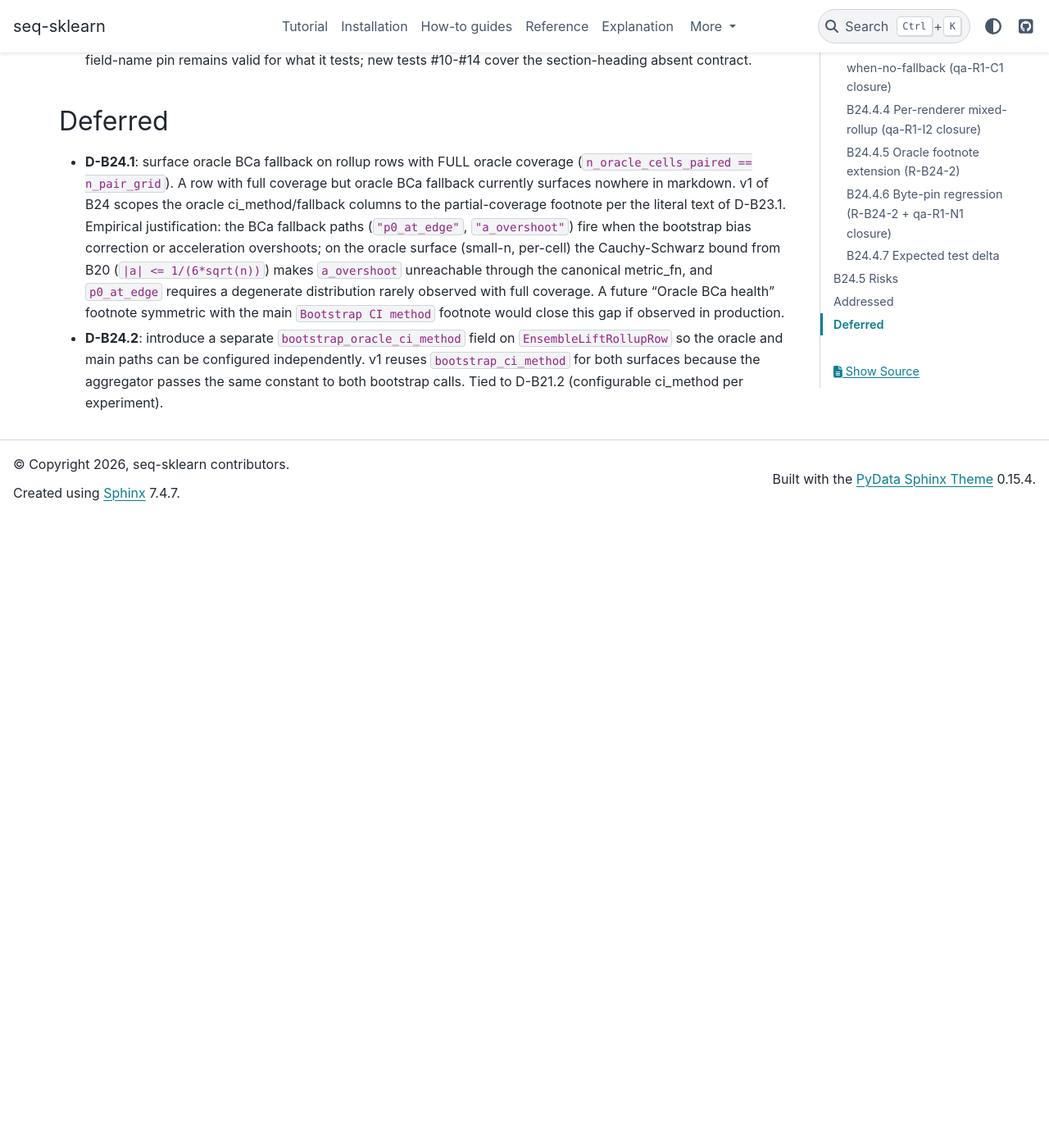
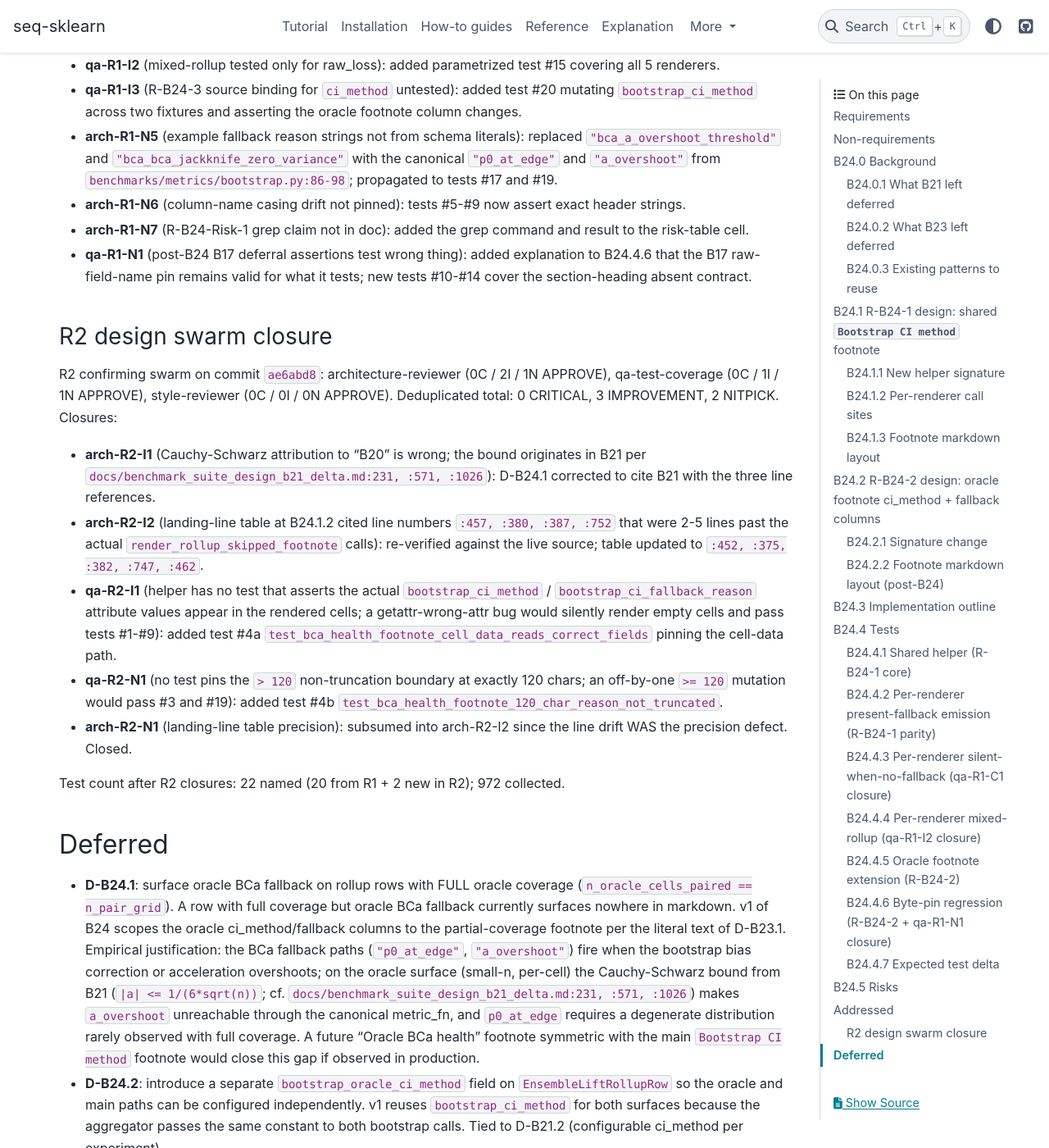
Before and after one commit to switch527/seq-sklearn, a Sphinx documentation site: the page built from docs/benchmark_suite_design_b24_delta.md, in a window 1280 px wide and 1400 px high, scrolled down 9792 px. Shown: the whole window at 82% size. Built offline with Sphinx 7.4.7 and the PyData theme 0.15.4, drawn with Linux system fonts in a browser that asks for light colours; pages that are not in the unit, such as notebooks, are missing from menus; before the commit the page ends 10422 px from its top, so only the background shows below that; some of the changed text lies outside the part shown.

Commit message:
docs(B24): close R2 design swarm IMPs (0C/3I/2N consensus)
R2 design swarm reached consensus (0 CRITICAL). Closing IMPs:
- arch-R2-I1: Cauchy-Schwarz attribution corrected from
  "B20" to "B21" with the three line citations.
- arch-R2-I2: landing-line table re-verified against live
  source; 4 of 5 lines were off by 2-5 (the
  render_rollup_skipped_footnote calls actually sit at
  raw_loss:452, ensemble:375, training_time:382,
  hpo_uplift:747; ensemble_lift:462 was correct).
- qa-R2-I1: added test #4a cell-data reader pin to catch
  getattr-wrong-attr bugs (the helper's two new columns'
  cell-data path was untested directly).
- qa-R2-N1: added test #4b 120-char non-truncation
  boundary pin against an off-by-one >=120 mutation.
- arch-R2-N1: subsumed into arch-R2-I2.

Test count now 22 named / 972 collected (was 20/970).

Co-Authored-By: Claude Opus 4.7 (1M context) <noreply@anthropic.com>

```diff
--- a/docs/benchmark_suite_design_b24_delta.md
+++ b/docs/benchmark_suite_design_b24_delta.md
@@ -128,11 +128,11 @@ inserted):
 
 | Renderer | Insert after |
 |---|---|
-| `raw_loss.py` | the `render_rollup_skipped_footnote` call near `:457` |
-| `ensemble.py` (pairwise) | the `render_rollup_skipped_footnote` call near `:380` |
-| `training_time.py` | the `render_rollup_skipped_footnote` call near `:387` |
-| `hpo_uplift.py` | the `no_paired` block after `_render_partial_coverage_footnote` near `:752` |
-| `ensemble_lift.py` | the `render_rollup_skipped_footnote` call at `:462-467` (i.e., AFTER `_render_oracle_partial_coverage_footnote`) |
+| `raw_loss.py` | the `render_rollup_skipped_footnote` call at `:452` |
+| `ensemble.py` (pairwise) | the `render_rollup_skipped_footnote` call at `:375` |
+| `training_time.py` | the `render_rollup_skipped_footnote` call at `:382` |
+| `hpo_uplift.py` | the `render_rollup_skipped_footnote` call at `:747` (which itself follows `_render_partial_coverage_footnote` at `:734`) |
+| `ensemble_lift.py` | the `render_rollup_skipped_footnote` call at `:462` (which itself follows `_render_oracle_partial_coverage_footnote` at `:448`) |
 
 Block to insert:
 
@@ -273,6 +273,20 @@ Baseline test count verified live on commit `b569528` via
    the helper docstring at B24.1.1 (mirrors
    `_render_oracle_partial_coverage_footnote`'s early-return
    at `ensemble_lift.py:490-491`).
+4a. `test_bca_health_footnote_cell_data_reads_correct_fields`
+    (qa-R2-I1 closure): call `render_bca_health_footnote`
+    with a single row whose `bootstrap_ci_method="bca"` and
+    `bootstrap_ci_fallback_reason="p0_at_edge"`; assert
+    both literal values appear in the rendered output. Kills
+    a `getattr(row, "wrong_attr", "")` bug that tests #1-#9
+    would miss (those tests pin the heading and column-label
+    strings but not the cell-data path).
+4b. `test_bca_health_footnote_120_char_reason_not_truncated`
+    (qa-R2-N1 closure): pass a row with an exactly 120-char
+    `bootstrap_ci_fallback_reason`; assert the full 120-char
+    string IS in the rendered output (no truncation). Pins
+    the `> 120` boundary against an off-by-one mutation
+    (`>= 120`) that tests #3 and #19 cannot catch alone.
 
 ### B24.4.2 Per-renderer present-fallback emission (R-B24-1 parity)
 
@@ -397,10 +411,12 @@ Baseline (commit `b569528`): 946 tests collected.
 
 - Existing tests: 946 → 946 unchanged (B23 byte-pin tests +
   B17 fixtures already absent-fallback).
-- B24-new: 20 named tests + 4 extra parametrize collected
-  on test #15 (5 renderers - 1 named = 4 extras).
-- Total named: 946 + 20 = 966.
-- Total collected: 946 + 20 + 4 = 970.
+- B24-new: 22 named tests (20 in R1 + 2 added in R2:
+  #4a cell-data reader pin, #4b 120-char non-truncation
+  boundary) + 4 extra parametrize collected on test #15
+  (5 renderers - 1 named = 4 extras).
+- Total named: 946 + 22 = 968.
+- Total collected: 946 + 22 + 4 = 972.
 
 ## B24.5 Risks
 
@@ -470,6 +486,42 @@ IMPROVEMENT, 5 NITPICK. Closures:
   field-name pin remains valid for what it tests; new tests
   #10-#14 cover the section-heading absent contract.
 
+### R2 design swarm closure
+
+R2 confirming swarm on commit `ae6abd8`:
+architecture-reviewer (0C / 2I / 1N APPROVE),
+qa-test-coverage (0C / 1I / 1N APPROVE), style-reviewer
+(0C / 0I / 0N APPROVE). Deduplicated total: 0 CRITICAL,
+3 IMPROVEMENT, 2 NITPICK. Closures:
+
+- **arch-R2-I1** (Cauchy-Schwarz attribution to "B20" is
+  wrong; the bound originates in B21 per
+  `docs/benchmark_suite_design_b21_delta.md:231, :571,
+  :1026`): D-B24.1 corrected to cite B21 with the three
+  line references.
+- **arch-R2-I2** (landing-line table at B24.1.2 cited line
+  numbers `:457, :380, :387, :752` that were 2-5 lines past
+  the actual `render_rollup_skipped_footnote` calls):
+  re-verified against the live source; table updated to
+  `:452, :375, :382, :747, :462`.
+- **qa-R2-I1** (helper has no test that asserts the actual
+  `bootstrap_ci_method` / `bootstrap_ci_fallback_reason`
+  attribute values appear in the rendered cells; a
+  getattr-wrong-attr bug would silently render empty cells
+  and pass tests #1-#9): added test #4a
+  `test_bca_health_footnote_cell_data_reads_correct_fields`
+  pinning the cell-data path.
+- **qa-R2-N1** (no test pins the `> 120` non-truncation
+  boundary at exactly 120 chars; an off-by-one `>= 120`
+  mutation would pass #3 and #19): added test #4b
+  `test_bca_health_footnote_120_char_reason_not_truncated`.
+- **arch-R2-N1** (landing-line table precision): subsumed
+  into arch-R2-I2 since the line drift WAS the precision
+  defect. Closed.
+
+Test count after R2 closures: 22 named (20 from R1 + 2 new
+in R2); 972 collected.
+
 ## Deferred
 
 - **D-B24.1**: surface oracle BCa fallback on rollup rows
@@ -482,10 +534,11 @@ IMPROVEMENT, 5 NITPICK. Closures:
   (`"p0_at_edge"`, `"a_overshoot"`) fire when the bootstrap
   bias correction or acceleration overshoots; on the oracle
   surface (small-n, per-cell) the Cauchy-Schwarz bound from
-  B20 (`|a| <= 1/(6*sqrt(n))`) makes `a_overshoot`
-  unreachable through the canonical metric_fn, and
-  `p0_at_edge` requires a degenerate distribution rarely
-  observed with full coverage. A future "Oracle BCa health"
+  B21 (`|a| <= 1/(6*sqrt(n))`; cf.
+  `docs/benchmark_suite_design_b21_delta.md:231, :571,
+  :1026`) makes `a_overshoot` unreachable through the
+  canonical metric_fn, and `p0_at_edge` requires a degenerate
+  distribution rarely observed with full coverage. A future "Oracle BCa health"
   footnote symmetric with the main `Bootstrap CI method`
   footnote would close this gap if observed in production.
 - **D-B24.2**: introduce a separate `bootstrap_oracle_ci_method`
```
